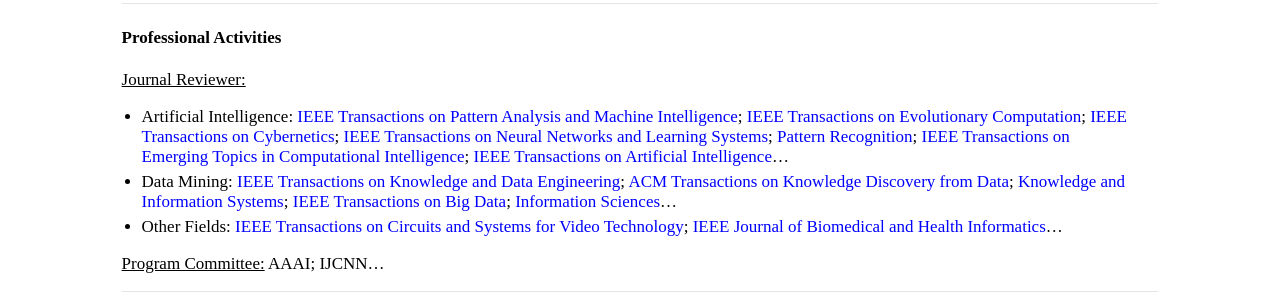
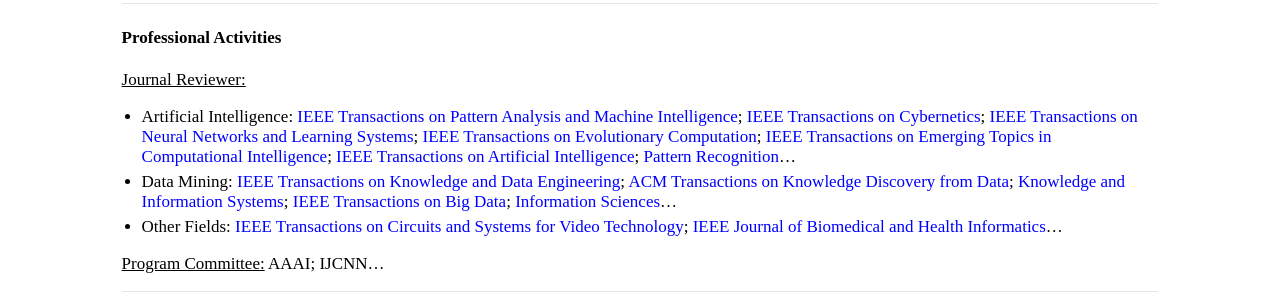
Before and after one commit to jiazhang-ml/jiazhang-ml.github.io, a Jekyll site: the page built from index.md, in a window 1280 px wide. Shown: the part 1238-1538 px from the top of the page. Built offline with Jekyll 4.4.1, drawn with Linux system fonts in a browser that asks for light colours.

```diff
--- a/index.md
+++ b/index.md
@@ -47,7 +47,7 @@ layout: default
 #### Professional Activities
 
 <u>Journal Reviewer:</u>
-* Artificial Intelligence: [IEEE Transactions on Pattern Analysis and Machine Intelligence](https://mc.manuscriptcentral.com/tpami-cs); [IEEE Transactions on Evolutionary Computation](https://mc.manuscriptcentral.com/tevc-ieee); [IEEE Transactions on Cybernetics](https://mc.manuscriptcentral.com/cyb-ieee); [IEEE Transactions on Neural Networks and Learning Systems](https://mc.manuscriptcentral.com/tnnls); [Pattern Recognition](https://www.sciencedirect.com/journal/pattern-recognition); [IEEE Transactions on Emerging Topics in Computational Intelligence](https://mc.manuscriptcentral.com/tetci-ieee); [IEEE Transactions on Artificial Intelligence](https://mc.manuscriptcentral.com/tai-ieee)...
+* Artificial Intelligence: [IEEE Transactions on Pattern Analysis and Machine Intelligence](https://mc.manuscriptcentral.com/tpami-cs); [IEEE Transactions on Cybernetics](https://mc.manuscriptcentral.com/cyb-ieee); [IEEE Transactions on Neural Networks and Learning Systems](https://mc.manuscriptcentral.com/tnnls); [IEEE Transactions on Evolutionary Computation](https://mc.manuscriptcentral.com/tevc-ieee); [IEEE Transactions on Emerging Topics in Computational Intelligence](https://mc.manuscriptcentral.com/tetci-ieee); [IEEE Transactions on Artificial Intelligence](https://mc.manuscriptcentral.com/tai-ieee); [Pattern Recognition](https://www.sciencedirect.com/journal/pattern-recognition)...
 * Data Mining: [IEEE Transactions on Knowledge and Data Engineering](https://mc.manuscriptcentral.com/tkde-cs); [ACM Transactions on Knowledge Discovery from Data](https://mc.manuscriptcentral.com/tkdd); [Knowledge and Information Systems](https://www.springer.com/journal/10115); [IEEE Transactions on Big Data](https://mc.manuscriptcentral.com/tbd-cs); [Information Sciences](https://www.sciencedirect.com/journal/information-sciences)...
 * Other Fields: [IEEE Transactions on Circuits and Systems for Video Technology](https://mc.manuscriptcentral.com/tcsvt); [IEEE Journal of Biomedical and Health Informatics](https://mc.manuscriptcentral.com/jbhi-embs)...
 
```
